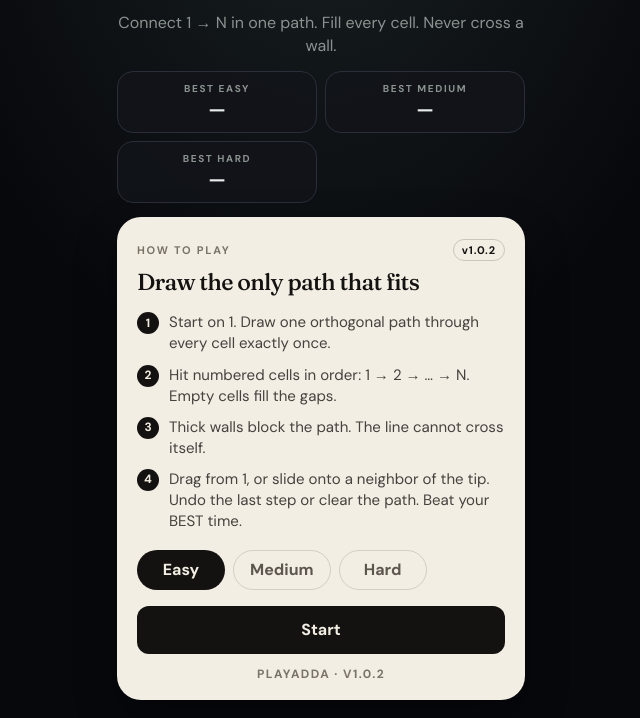
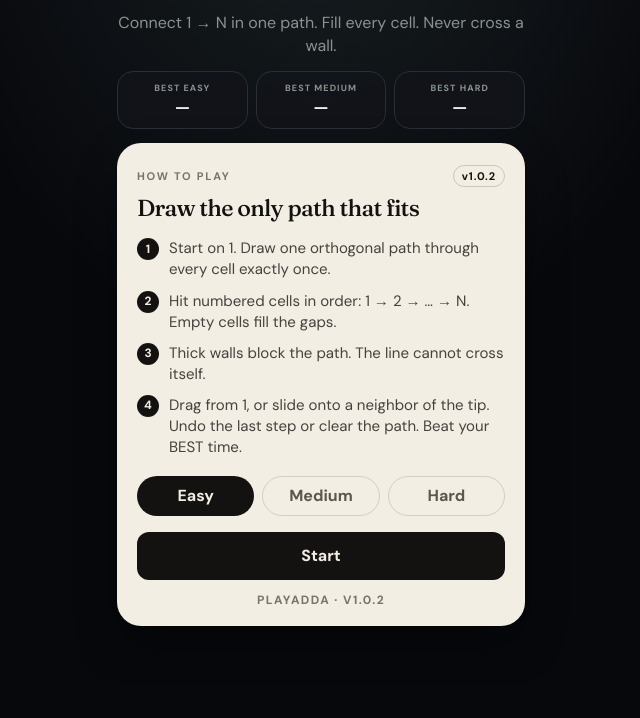
Before and after one commit to srinikvs/zip, a website built with Vite: page index.html in a window 1280 px wide. Shown: the part 115-833 px from the top of the page, without its empty margins (319-959 px from the left). After the commit the page ends 800 px from the top, so only its background shows below. Built offline with nearby package versions, Linux system fonts and the light colour scheme.

Commit message:
style: three difficulty chips and BEST columns

```diff
--- a/src/styles.css
+++ b/src/styles.css
@@ -37,11 +37,12 @@ h1{margin:0;font-family:var(--font-display);font-size:clamp(1.8rem,7vw,2.4rem);f
 .games-back{grid-column:1;justify-self:start;min-height:44px;padding:10px 14px 10px 12px;border-radius:999px;border:1px solid var(--line);background:color-mix(in srgb, var(--surface) 82%, transparent);font-size:13px;font-weight:650}
 .topbar .icon-btn{grid-column:3;justify-self:end}
 .start-tag{margin:0;text-align:center;color:var(--muted);line-height:1.45}
-.best-row,.hud{display:grid;grid-template-columns:1fr 1fr;gap:8px}
-.best-chip{background:color-mix(in srgb, var(--surface) 88%, transparent);border:1px solid var(--line);border-radius:var(--radius-lg);padding:10px 12px;text-align:center}
+.best-row{display:grid;grid-template-columns:repeat(3,minmax(0,1fr));gap:8px}
+.hud{display:grid;grid-template-columns:1fr 1fr;gap:8px}
+.best-chip{background:color-mix(in srgb, var(--surface) 88%, transparent);border:1px solid var(--line);border-radius:var(--radius-lg);padding:10px 8px;text-align:center}
 .best-chip.is-hot{border-color:color-mix(in srgb, var(--accent) 55%, var(--line))}
-.stat-label{display:block;font-size:10px;letter-spacing:.16em;text-transform:uppercase;color:var(--muted);font-weight:700}
-.stat-value{display:block;margin-top:2px;font-variant-numeric:tabular-nums;font-size:1.2rem;font-weight:700}
+.stat-label{display:block;font-size:9px;letter-spacing:.12em;text-transform:uppercase;color:var(--muted);font-weight:700}
+.stat-value{display:block;margin-top:2px;font-variant-numeric:tabular-nums;font-size:1.05rem;font-weight:700}
 .start-card{background:var(--paper);color:var(--ink);border-radius:var(--radius-xl);padding:22px 20px 18px;box-shadow:var(--shadow)}
 .eyebrow{margin:0;letter-spacing:.16em;text-transform:uppercase;font-size:11px;font-weight:700;color:#7a7368}
 .card-head{display:flex;align-items:center;justify-content:space-between;gap:8px}
@@ -52,7 +53,8 @@ h1{margin:0;font-family:var(--font-display);font-size:clamp(1.8rem,7vw,2.4rem);f
 .howto-list li{display:grid;grid-template-columns:22px 1fr;gap:10px;color:color-mix(in srgb, var(--ink) 78%, transparent);font-size:.94rem;line-height:1.4}
 .howto-n{width:22px;height:22px;border-radius:999px;background:#141210;color:#f3eee4;display:grid;place-items:center;font-size:12px;font-weight:700}
 .modes{display:flex;gap:8px;margin-top:18px}
-.chip{height:40px;min-width:88px;padding:0 16px;border-radius:999px;border:1px solid color-mix(in srgb, var(--ink) 14%, transparent);background:transparent;color:#5c564e;font-weight:650;text-transform:capitalize}
+.win-card .modes{margin-top:8px}
+.chip{flex:1;height:40px;min-width:0;padding:0 8px;border-radius:999px;border:1px solid color-mix(in srgb, var(--ink) 14%, transparent);background:transparent;color:#5c564e;font-weight:650;text-transform:capitalize}
 .chip-on{background:#141210;color:#f3eee4;border-color:transparent}
 .cta{width:100%;min-height:48px;margin-top:16px;border:0;border-radius:var(--radius-md);background:#141210;color:#f3eee4;font-weight:700;font-size:1rem}
 .cta.ghost{margin-top:8px;background:transparent;color:var(--ink);border:1px solid color-mix(in srgb, var(--ink) 16%, transparent)}
@@ -61,12 +63,12 @@ h1{margin:0;font-family:var(--font-display);font-size:clamp(1.8rem,7vw,2.4rem);f
 .icon-btn{width:44px;height:44px;border-radius:var(--radius-md);border:1px solid var(--line);background:var(--surface);display:grid;place-items:center;font-weight:700}
 .paper-wrap{background:var(--paper);border-radius:20px;padding:12px;box-shadow:var(--shadow)}
 .board{--n:5;position:relative;display:grid;grid-template-columns:repeat(var(--n),1fr);grid-template-rows:repeat(var(--n),1fr);aspect-ratio:1;background:#d8cfc0;border-radius:14px;padding:6px;gap:0;touch-action:none}
-.cell{position:relative;z-index:1;min-width:0;min-height:44px;border:0;border-radius:0;background:var(--cell);color:var(--ink);box-shadow:inset 0 0 0 1px #d7ccba;display:grid;place-items:center;padding:0}
+.cell{position:relative;z-index:1;min-width:0;min-height:36px;border:0;border-radius:0;background:var(--cell);color:var(--ink);box-shadow:inset 0 0 0 1px #d7ccba;display:grid;place-items:center;padding:0}
 .cell.wall-r::after{content:"";position:absolute;top:6%;right:-2px;width:4px;height:88%;background:#141210;border-radius:2px;z-index:3}
 .cell.wall-d::before{content:"";position:absolute;left:6%;bottom:-2px;height:4px;width:88%;background:#141210;border-radius:2px;z-index:3}
 .cell-path{background:color-mix(in srgb, var(--path) 38%, var(--cell))}
 .cell-head{box-shadow:inset 0 0 0 2px #141210}
-.clue{font-weight:750;font-variant-numeric:tabular-nums;font-size:clamp(1rem,4.6vw,1.35rem);z-index:2}
+.clue{font-weight:750;font-variant-numeric:tabular-nums;font-size:clamp(.85rem,3.8vw,1.35rem);z-index:2}
 .path-layer{position:absolute;inset:6px;z-index:2;pointer-events:none}
 .seg{position:absolute;background:#1d6b64;border-radius:99px}
 .seg-h{height:10px;width:calc(100% / var(--n));top:calc((var(--r) + .5) * 100% / var(--n));left:calc((var(--c) + .5) * 100% / var(--n));transform:translateY(-50%)}
@@ -81,4 +83,4 @@ h1{margin:0;font-family:var(--font-display);font-size:clamp(1.8rem,7vw,2.4rem);f
 .win-time{margin:10px 0 4px;font-size:clamp(3rem,14vw,4.4rem);font-weight:700;letter-spacing:-.05em;font-variant-numeric:tabular-nums}
 .win-sub,.leave-copy{margin:0 0 10px;color:#7a7368}
 .win-card .cta,.leave-card .cta{width:100%;margin-top:12px}
-@media (max-height:720px){.start-screen,.play-screen{gap:10px}.cell{min-height:36px}}
+@media (max-height:720px){.start-screen,.play-screen{gap:10px}.cell{min-height:28px}}
```
